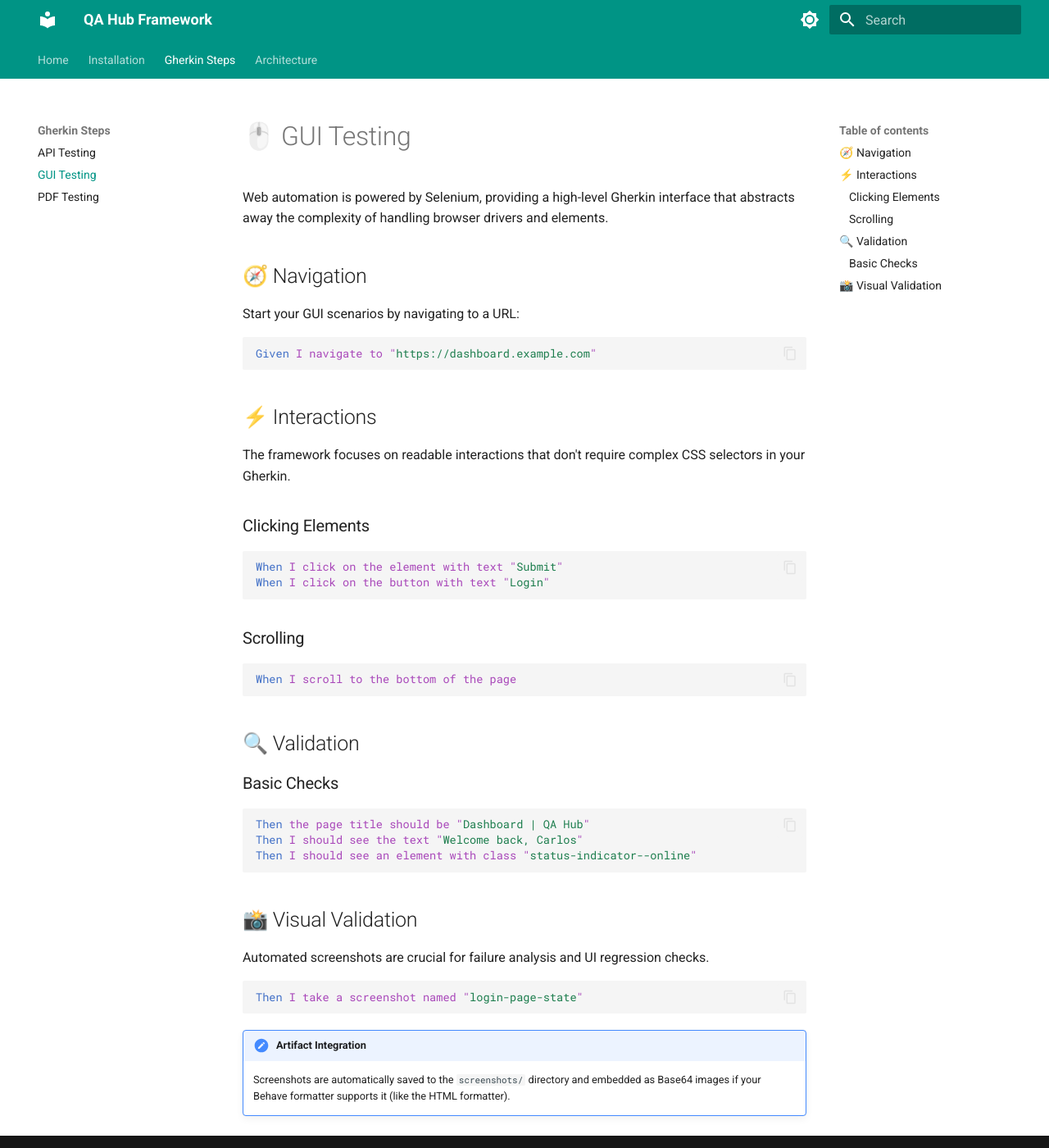
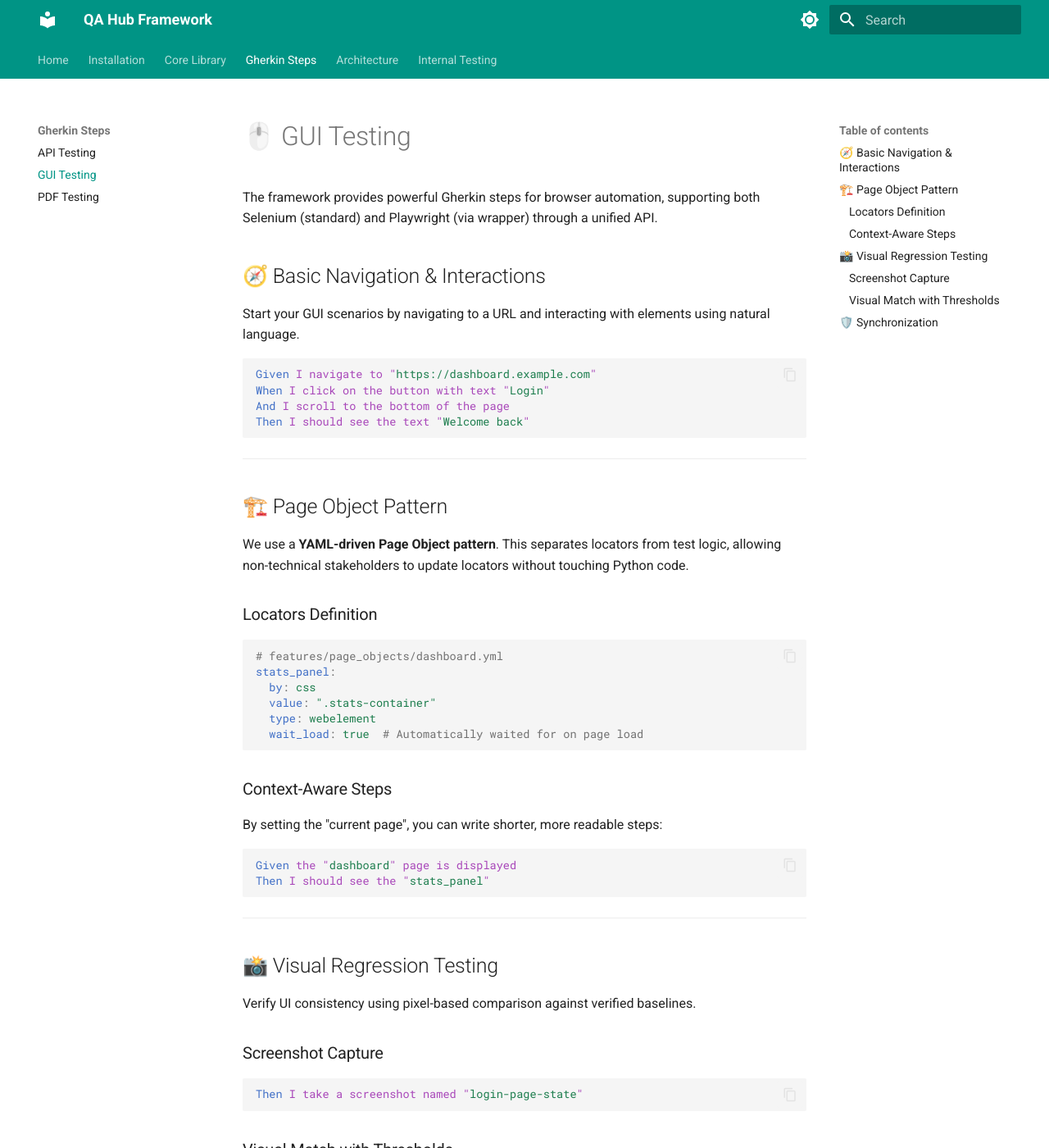
Before and after one commit to carlos-camara/qa-hub-framework, an MkDocs documentation site: the page built from docs/gui-testing.md, in a window 1280 px wide and 1400 px high. Shown: the whole window at 82% size. Built offline with MkDocs 1.6.1 and Material for MkDocs 9.7.7, drawn with Linux system fonts in a browser that asks for light colours; some of the changed text lies outside the part shown.

Commit message:
docs: update wiki with element library, utilities and testing guidelines

````diff
--- a/docs/gui-testing.md
+++ b/docs/gui-testing.md
@@ -1,45 +1,69 @@
 # 🖱️ GUI Testing
 
-Web automation is powered by Selenium, providing a high-level Gherkin interface that abstracts away the complexity of handling browser drivers and elements.
+The framework provides powerful Gherkin steps for browser automation, supporting both Selenium (standard) and Playwright (via wrapper) through a unified API.
 
-## 🧭 Navigation
+## 🧭 Basic Navigation & Interactions
 
-Start your GUI scenarios by navigating to a URL:
+Start your GUI scenarios by navigating to a URL and interacting with elements using natural language.
+
 ```gherkin
 Given I navigate to "https://dashboard.example.com"
+When I click on the button with text "Login"
+And I scroll to the bottom of the page
+Then I should see the text "Welcome back"
 ```
 
-## ⚡ Interactions
+---
 
-The framework focuses on readable interactions that don't require complex CSS selectors in your Gherkin.
+## 🏗️ Page Object Pattern
 
-### Clicking Elements
-```gherkin
-When I click on the element with text "Submit"
-When I click on the button with text "Login"
+We use a **YAML-driven Page Object pattern**. This separates locators from test logic, allowing non-technical stakeholders to update locators without touching Python code.
+
+### Locators Definition
+```yaml
+# features/page_objects/dashboard.yml
+stats_panel:
+  by: css
+  value: ".stats-container"
+  type: webelement
+  wait_load: true  # Automatically waited for on page load
 ```
 
-### Scrolling
+### Context-Aware Steps
+By setting the "current page", you can write shorter, more readable steps:
 ```gherkin
-When I scroll to the bottom of the page
+Given the "dashboard" page is displayed
+Then I should see the "stats_panel"
 ```
 
-## 🔍 Validation
+---
 
-### Basic Checks
-```gherkin
-Then the page title should be "Dashboard | QA Hub"
-Then I should see the text "Welcome back, Carlos"
-Then I should see an element with class "status-indicator--online"
-```
+## 📸 Visual Regression Testing
 
-## 📸 Visual Validation
+Verify UI consistency using pixel-based comparison against verified baselines.
 
-Automated screenshots are crucial for failure analysis and UI regression checks.
-
+### Screenshot Capture
 ```gherkin
 Then I take a screenshot named "login-page-state"
 ```
 
+### Visual Match with Thresholds
+For dynamic environments, allow for minor rendering differences:
+```gherkin
+Then the "Charts" page should visually match "dashboard_snapshot" with a 5.0% tolerance
+```
+
 !!! note "Artifact Integration"
-    Screenshots are automatically saved to the `screenshots/` directory and embedded as Base64 images if your Behave formatter supports it (like the HTML formatter).
+    Screenshots are automatically saved to the `screenshots/` directory and embedded as Base64 images in HTML reports.
+
+---
+
+## 🛡️ Synchronization
+
+The framework automatically handles common timing issues through driver-agnostic wait utilities:
+- `wait_for_visible()`: Ensures the element is in DOM and clickable.
+- `wait_for_clickable()`: Ensures the element is enabled.
+- `wait_for_title()`: Waits for page transitons.
+
+!!! tip "Performance"
+    The framework uses optimized polling and explicit waits instead of `time.sleep()`, resulting in faster and more stable tests.
--- a/mkdocs.yml
+++ b/mkdocs.yml
@@ -54,8 +54,12 @@ markdown_extensions:
 nav:
   - Home: index.md
   - Installation: installation.md
+  - Core Library:
+    - Element Types: elements.md
+    - Utility Handlers: utilities.md
   - Gherkin Steps:
     - API Testing: api-testing.md
     - GUI Testing: gui-testing.md
     - PDF Testing: pdf-testing.md
   - Architecture: architecture.md
+  - Internal Testing: testing-framework.md
````
Also changed, not shown: docs/elements.md (added, +108 -0 lines), docs/index.md (+23 -24 lines), docs/testing-framework.md (added, +52 -0 lines), docs/utilities.md (added, +65 -0 lines).
